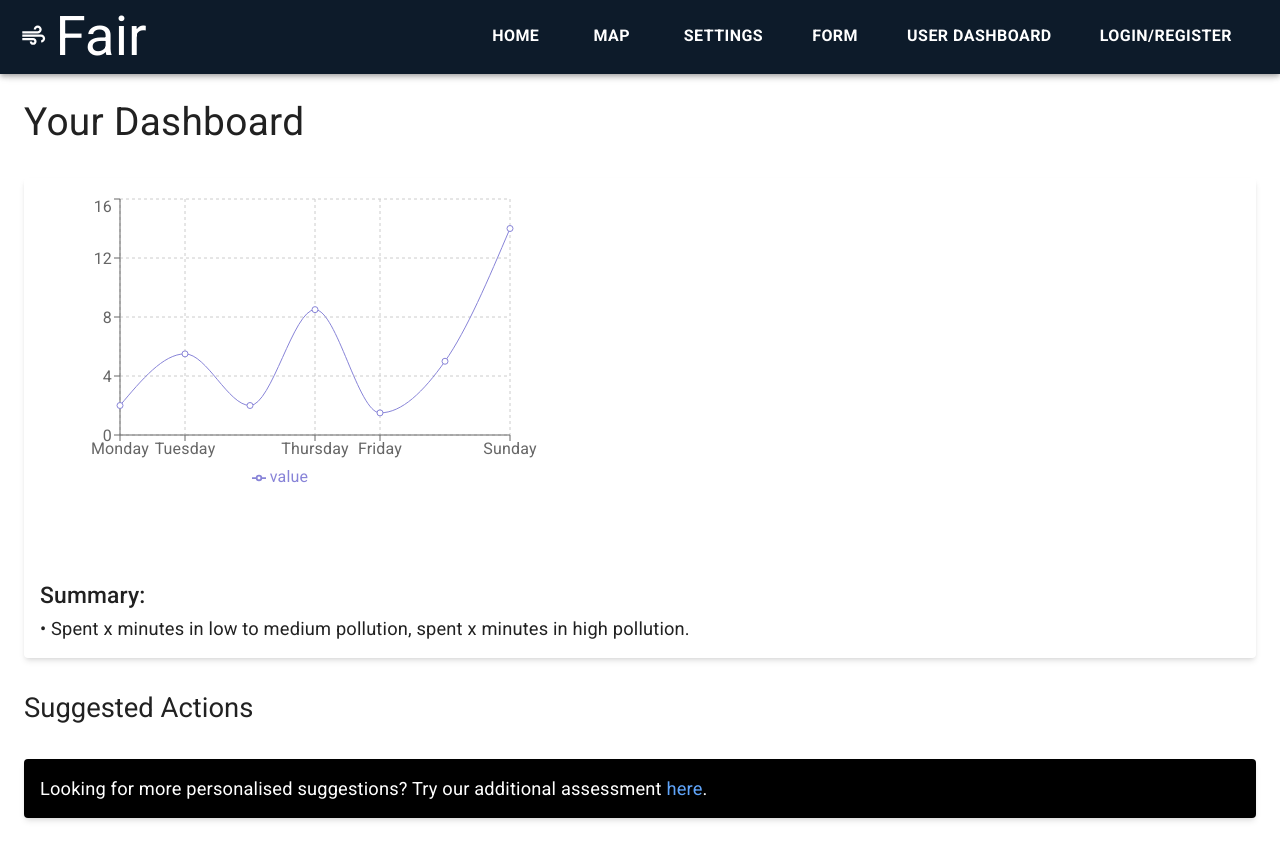
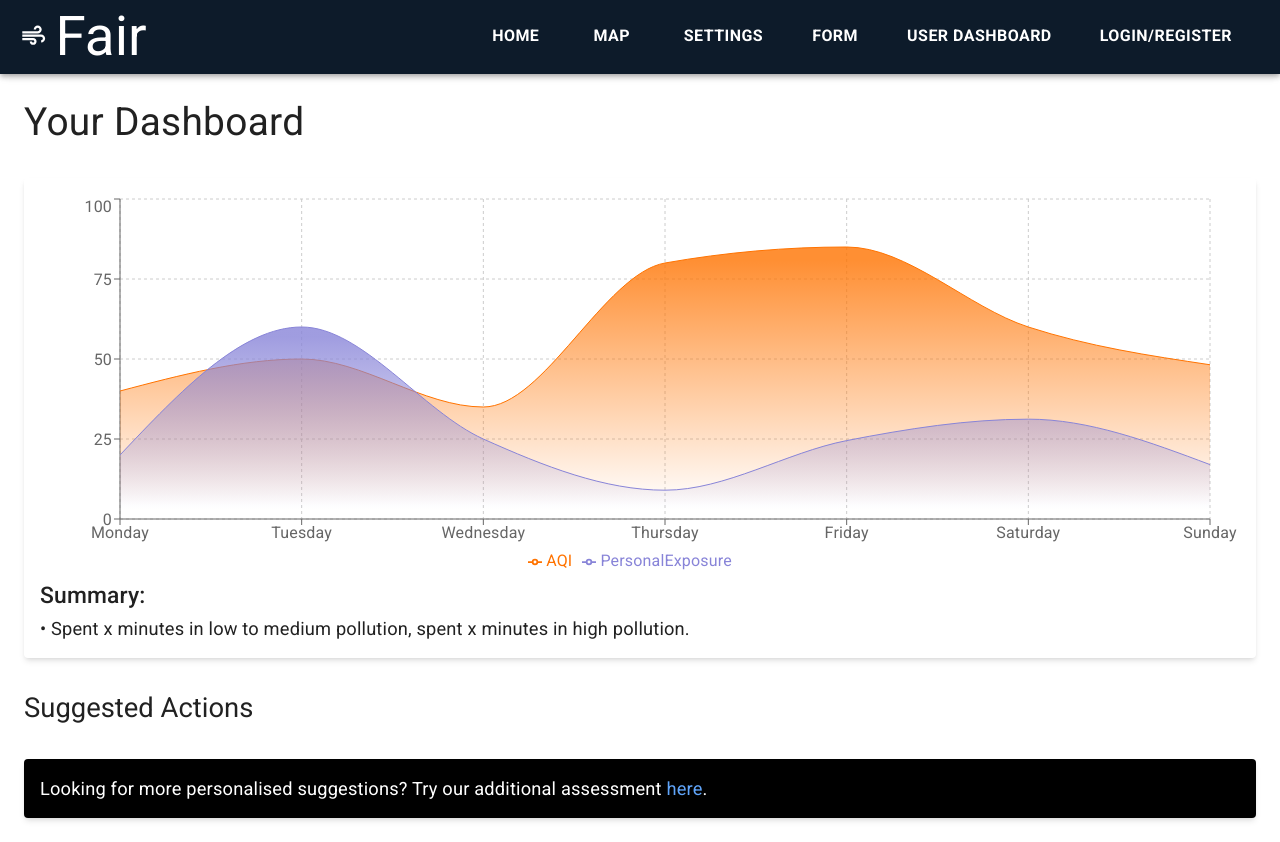
Before and after one commit to Naveen-Jaisankar/COMP47360-Web-Application, a React (Vite) app in the folder FrontEnd/air-quality-app/: page /userdashboard in a window 1280 px wide. Built offline with nearby package versions, Linux system fonts and the light colour scheme.

Commit message:
Updated graph

```diff
--- a/FrontEnd/air-quality-app/src/pages/UserDashboard.jsx
+++ b/FrontEnd/air-quality-app/src/pages/UserDashboard.jsx
@@ -1,19 +1,43 @@
 import React from 'react';
 import { Card, CardContent, Typography, Avatar, Box } from '@mui/material';
-import { LineChart, Line, XAxis, YAxis, CartesianGrid, Tooltip, Legend } from 'recharts';
+import { AreaChart, Area, XAxis, YAxis, CartesianGrid, Tooltip, Legend, ResponsiveContainer } from 'recharts';
 import Infocard from "../components/infocard";
 
 const image1 = "../src/static/proxy-image.png";
 
 const data = [
-  { day: 'Monday', value: 2 },
-  { day: 'Tuesday', value: 5.5 },
-  { day: 'Wednesday', value: 2 },
-  { day: 'Thursday', value: 8.5 },
-  { day: 'Friday', value: 1.5 },
-  { day: 'Saturday', value: 5 },
-  { day: 'Sunday', value: 14 }
+  { day: 'Monday', PersonalExposure: 20, AQI: 40 },
+  { day: 'Tuesday', PersonalExposure: 60, AQI: 50 },
+  { day: 'Wednesday', PersonalExposure: 25, AQI: 35 },
+  { day: 'Thursday', PersonalExposure: 9, AQI: 80 },
+  { day: 'Friday', PersonalExposure: 24.5, AQI: 85 },
+  { day: 'Saturday', PersonalExposure: 31.2, AQI: 60 },
+  { day: 'Sunday', PersonalExposure: 17, AQI: 48.2 }
 ];
+
+// Custom Tooltip Component
+const CustomTooltip = ({ payload, label }) => {
+  if (!payload || payload.length === 0) return null;
+
+  const { PersonalExposure, AQI } = payload[0].payload;
+
+  return (
+    <div className="custom-tooltip p-2 bg-white border rounded shadow">
+      <p className="label">{label}</p>
+      <p className="desc">
+        <strong>Personal Exposure:</strong> {PersonalExposure}
+      </p>
+      <p className="desc">
+        <strong>AQI:</strong> {AQI}
+      </p>
+      {PersonalExposure > AQI && (
+        <p className="highlight text-red-500">
+          <strong>Alert:</strong> Personal Exposure is above AQI
+        </p>
+      )}
+    </div>
+  );
+};
 
 const DashBoard = ({ isSidebarOpen }) => {
   return (
@@ -22,21 +46,45 @@ const DashBoard = ({ isSidebarOpen }) => {
         <Typography variant="h4">Your Dashboard</Typography>
       </header>
       <section className="mb-8">
-        <div className=" p-4 rounded shadow-md">
-          <Box className="w-full h-64 md:h-80 lg:h-96">
-            <LineChart
-              width={500}
-              height={300}
-              data={data}
-              margin={{ top: 5, right: 30, left: 20, bottom: 5 }}
-            >
-              <CartesianGrid strokeDasharray="3 3" />
-              <XAxis dataKey="day" />
-              <YAxis />
-              <Tooltip />
-              <Legend />
-              <Line type="monotone" dataKey="value" stroke="#8884d8" activeDot={{ r: 8 }} />
-            </LineChart>
+        <div className="p-4 rounded shadow-md">
+          <Box className="w-full h-96">
+            <ResponsiveContainer width="100%" height="100%">
+              <AreaChart data={data} margin={{ top: 5, right: 30, left: 20, bottom: 5 }}>
+                <defs>
+                  {/* Gradient for AQI */}
+                  <linearGradient id="colorAQI" x1="0" y1="0" x2="0" y2="1">
+                    <stop offset="5%" stopColor="#ff7300" stopOpacity={0.8} />
+                    <stop offset="95%" stopColor="#ff7300" stopOpacity={0} />
+                  </linearGradient>
+                  {/* Gradient for PersonalExposure */}
+                  <linearGradient id="colorPersonalExposure" x1="0" y1="0" x2="0" y2="1">
+                    <stop offset="5%" stopColor="#8884d8" stopOpacity={0.8} />
+                    <stop offset="95%" stopColor="#8884d8" stopOpacity={0} />
+                  </linearGradient>
+                </defs>
+                <CartesianGrid strokeDasharray="3 3" />
+                <XAxis dataKey="day" />
+                <YAxis />
+                <Tooltip content={<CustomTooltip />} />
+                <Legend />
+                {/* Area (AQI) */}
+                <Area
+                  type="monotone"
+                  dataKey="AQI"
+                  stroke="#ff7300"
+                  fillOpacity={1}
+                  fill="url(#colorAQI)"
+                />
+                {/* Area (PersonalExposure) */}
+                <Area
+                  type="monotone"
+                  dataKey="PersonalExposure"
+                  stroke="#8884d8"
+                  fillOpacity={1}
+                  fill="url(#colorPersonalExposure)"
+                />
+              </AreaChart>
+            </ResponsiveContainer>
           </Box>
           <Typography variant="h6">Summary:</Typography>
           <Typography variant="body1">
```
